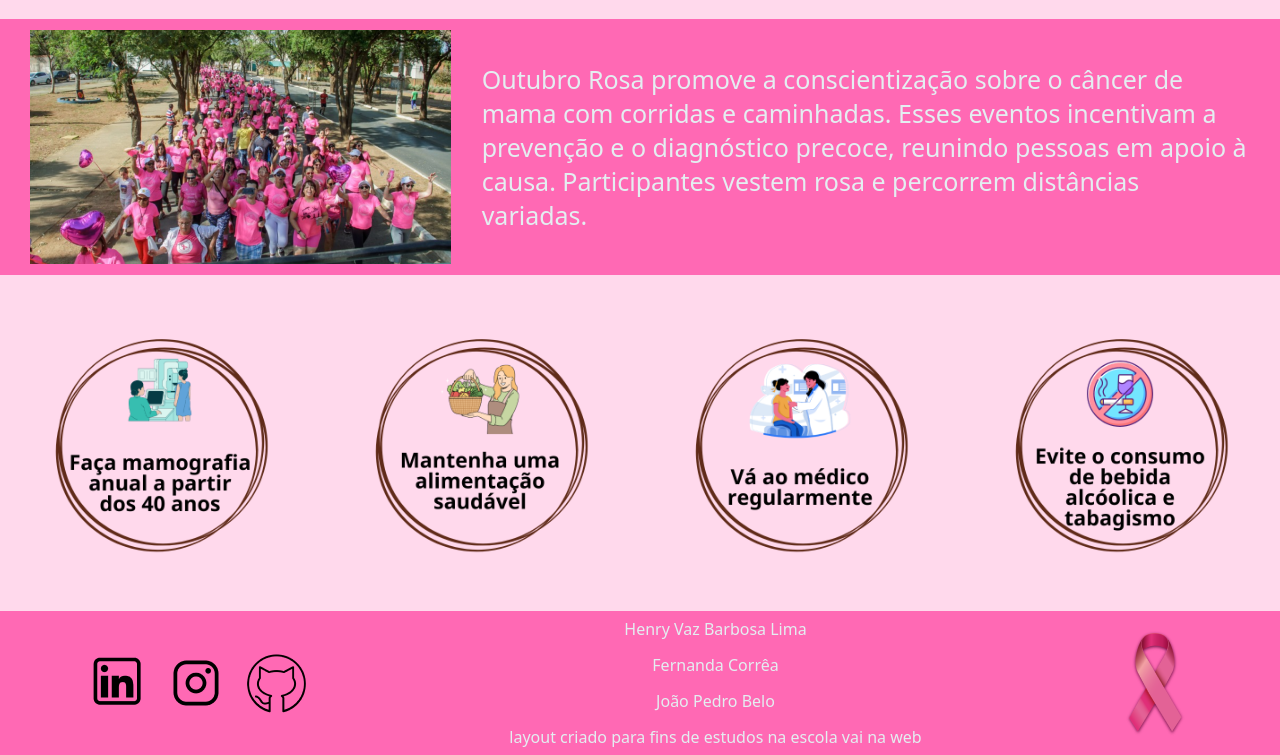
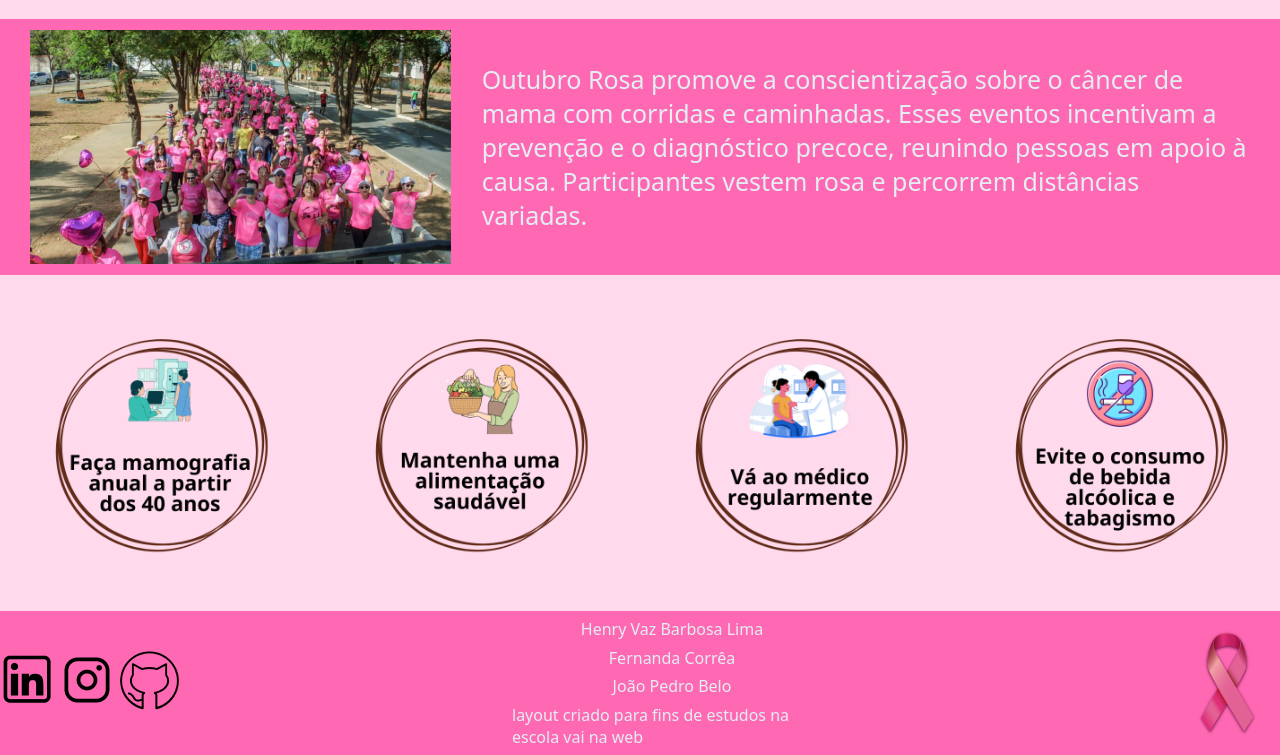
Before and after one commit to HenryLima-Git/Outubro-Rosa, a plain HTML site: page index.html in a window 1280 px wide. Shown: the part 525-1280 px from the top of the page. Drawn offline with Linux system fonts and the light colour scheme.

Commit message:
Second commit

```diff
--- a/index.html
+++ b/index.html
@@ -36,24 +36,28 @@
             </p>
         </section>
         <section class="containerTres">
-            <img src="./imgs/imagemMamografia 1.png" alt="Indicação para fazer mamografia anualmente após os 40 anos"/>
-            <img src="./imgs/imagemAlimentaçãoSaudável 1.png" alt="Indicação para cuidar da alimentação"/>
-            <img src="./imgs/imagemConsultaMedica 1.png" alt="Indicação para visitar o médico regularmente"/>
-            <img src="./imgs/imagemProibidoBebereFumar 1.png" alt="Indicação para evitar o consumo de bebida alcóolica e tabaco">
+            <img src="./imgs/imagemMamografia 1.png" alt="Dica para fazer mamografia anualmente após os 40 anos"/>
+            <img src="./imgs/imagemAlimentaçãoSaudável 1.png" alt="Dica para cuidar da alimentação"/>
+            <img src="./imgs/imagemConsultaMedica 1.png" alt="Dica para visitar o médico regularmente"/>
+            <img src="./imgs/imagemProibidoBebereFumar 1.png" alt="Dica para evitar o consumo de bebida alcóolica e tabaco"/>
         </section>
         <footer>
-            <section class="redesSociais">
-            <img src="./imgs/linkedin logo.png" alt="Logo do LinkedIn"/>
-            <img src="./imgs/insta logo.png" alt="Logo do Instagram"/>
-            <img src="./imgs/st-github 1.png" alt="Logo do GitHub"/>
+        <nav>
+        <ul class="redesSociais">
+           <li><a href=""><img src="./imgs/linkedin logo.png" alt="Logo do LinkedIn"></a></li>
+           <li><a href=""><img src="./imgs/insta logo.png" alt="Logo do Instagram"></a></li>
+            <li><a href=""><img src="./imgs/st-github 1.png" alt="Logo do GitHub"></a></li>
+        </ul>
+        </nav>
+            <ul class="textoFim">
+                <li>Henry Vaz Barbosa Lima</li>
+                <li>Fernanda Corrêa</li>
+                <li>João Pedro Belo</li>
+                <li>layout criado para fins de estudos na escola vai na web</li>
+            </ul>
+        <section class="laçoRosa">
+           <img src="./imgs/simbolo rosa.png" alt="Laço do símbolo da campanha Outubro Rosa">
         </section>
-        <section class="textoFim">
-            <p>Henry Vaz Barbosa Lima</p>
-            <p>Fernanda Corrêa</p>
-            <p>João Pedro Belo</p>
-            <p>layout criado para fins de estudos na escola vai na web</p>
-        </section>
-           <img src="./imgs/simbolo rosa.png" alt="Laço do símbolo da campanha Outubro Rosa">
         </footer>
     </main>
 </body>
--- a/style.scss
+++ b/style.scss
@@ -76,22 +76,30 @@ ul{
 footer{
     display: flex;
     align-items: center;
-    justify-content: space-around;
+    justify-content: space-evenly;
     height: 18vh;
     background-color: #FF69B4;
 
 }
 .redesSociais {
+    width: 35%;
     display: flex;
     justify-content: space-evenly;
-    width:20%;
+    align-items: center;
+
 }
 .textoFim {
+    display: flex;
+    width: 25%;
+    justify-content: space-evenly;
     flex-direction: column;
+    align-items: center;
+    height: 18vh;
+    color: #E4EEF1;
+}
+.laçoRosa{
+    width:35%;
     display: flex;
-    justify-content: space-around;
-    height: 18vh;
-    width: 38%;
-    color: #E4EEF1;
+    justify-content: flex-end;
 
 }
```
Also changed, not shown: style.css, 1 other file.
